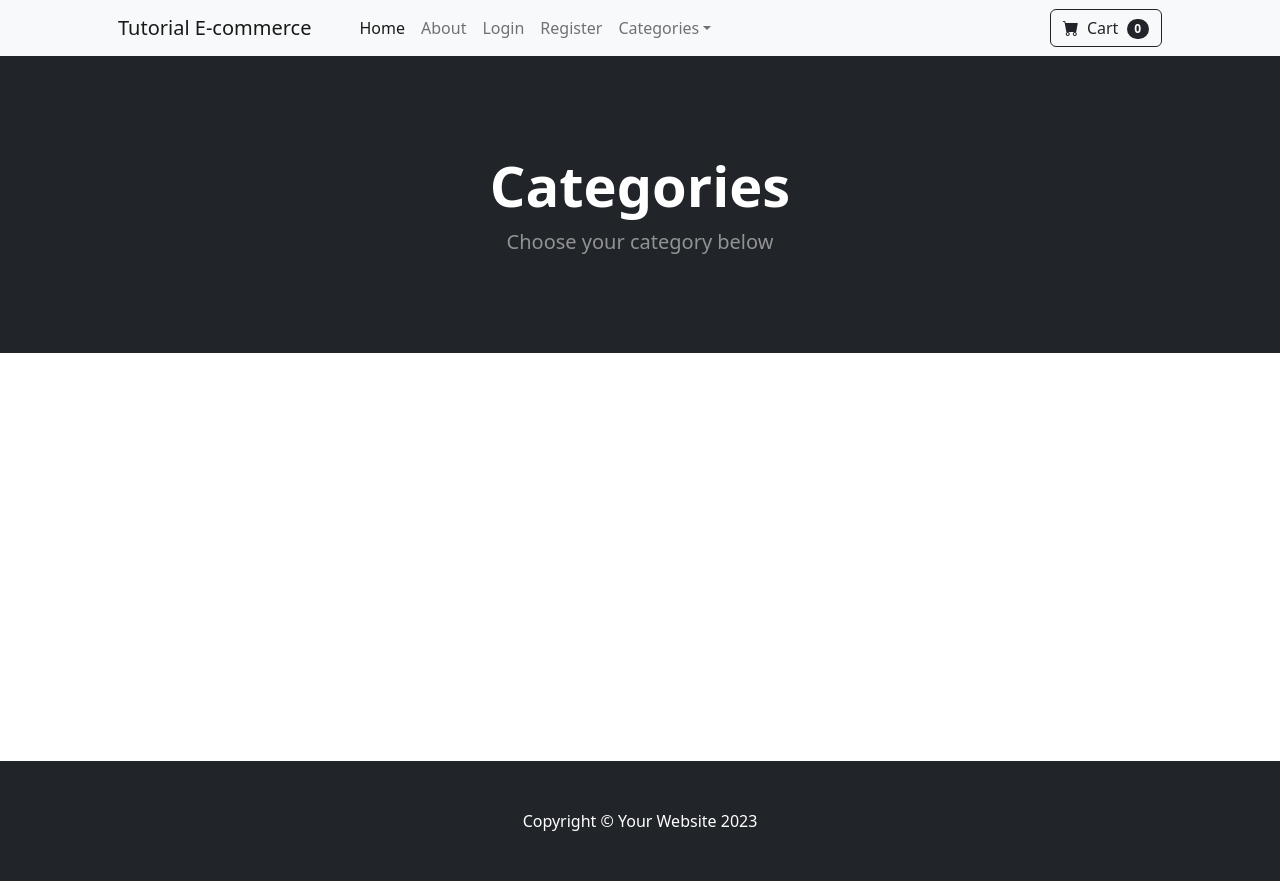
After one commit to cesgomes/e_commerce, a Django app: page /category_summary/ in a window 1280 px wide. The commit adds this page. Run offline with Django 5.2, Linux system fonts and the light colour scheme; some libraries are stand-ins or nearby versions.

Commit message:
Criação dos 3 pilares (Views, URL e o template .html), além do ajuste do Navbar

```diff
--- /dev/null
+++ b/store/templates/category_summary.html
@@ -0,0 +1,26 @@
+{% extends "base.html" %} {% block content %}
+
+<header class="bg-dark py-5">
+  <div class="container px-4 px-lg-5 my-5">
+    <div class="text-center text-white">
+      <h1 class="display-4 fw-bolder">Categories</h1>
+      <p class="lead fw-normal text-white-50 mb-0">Choose your category below</p>
+    </div>
+  </div>
+</header>
+
+<div class="container">
+  <div class="row">
+    <center>
+      <div class="col-8">
+        <br/><br/><br/>
+        <br/><br/><br/><br/><br/><br/><br/><br/><br/><br/><br/><br/>
+
+
+        <br /><br />
+      </div>
+    </center>
+  </div>
+</div>
+
+{% endblock content %}
--- a/store/templates/navbar.html
+++ b/store/templates/navbar.html
@@ -17,7 +17,7 @@
                         <li class="nav-item dropdown">
                             <a class="nav-link dropdown-toggle" id="navbarDropdown" href="#" role="button" data-bs-toggle="dropdown" aria-expanded="false">Categories</a>
                             <ul class="dropdown-menu" aria-labelledby="navbarDropdown">
-                                <li><a class="dropdown-item" href="{% url "home" %}">All Products</a></li>
+                                <li><a class="dropdown-item" href="{% url "category_summary" %}">All Products</a></li>
                                 <li><hr class="dropdown-divider" /></li>
                                 <li><a class="dropdown-item" href="{% url "category" 'Programming-Books' %}">Programming Books</a></li>
                                 <li><a class="dropdown-item" href="{% url "category" 'Marketing-Books' %}">Marketing Books</a></li>
--- a/store/urls.py
+++ b/store/urls.py
@@ -9,4 +9,5 @@ urlpatterns = [
     path('register/', views.register_user, name="register"),
     path('product/<int:pk>', views.product, name="product"),
     path('category/<str:foo>', views.category, name="category"),
+    path('category_summary/', views.category_summary, name="category_summary"),
 ]
--- a/store/views.py
+++ b/store/views.py
@@ -79,3 +79,7 @@ def category(request, foo):
     except:
         messages.success(request, ("Inexistent Category"))
         return redirect(home)
+
+
+def category_summary(request):
+    return render(request, 'category_summary.html', {})
```
